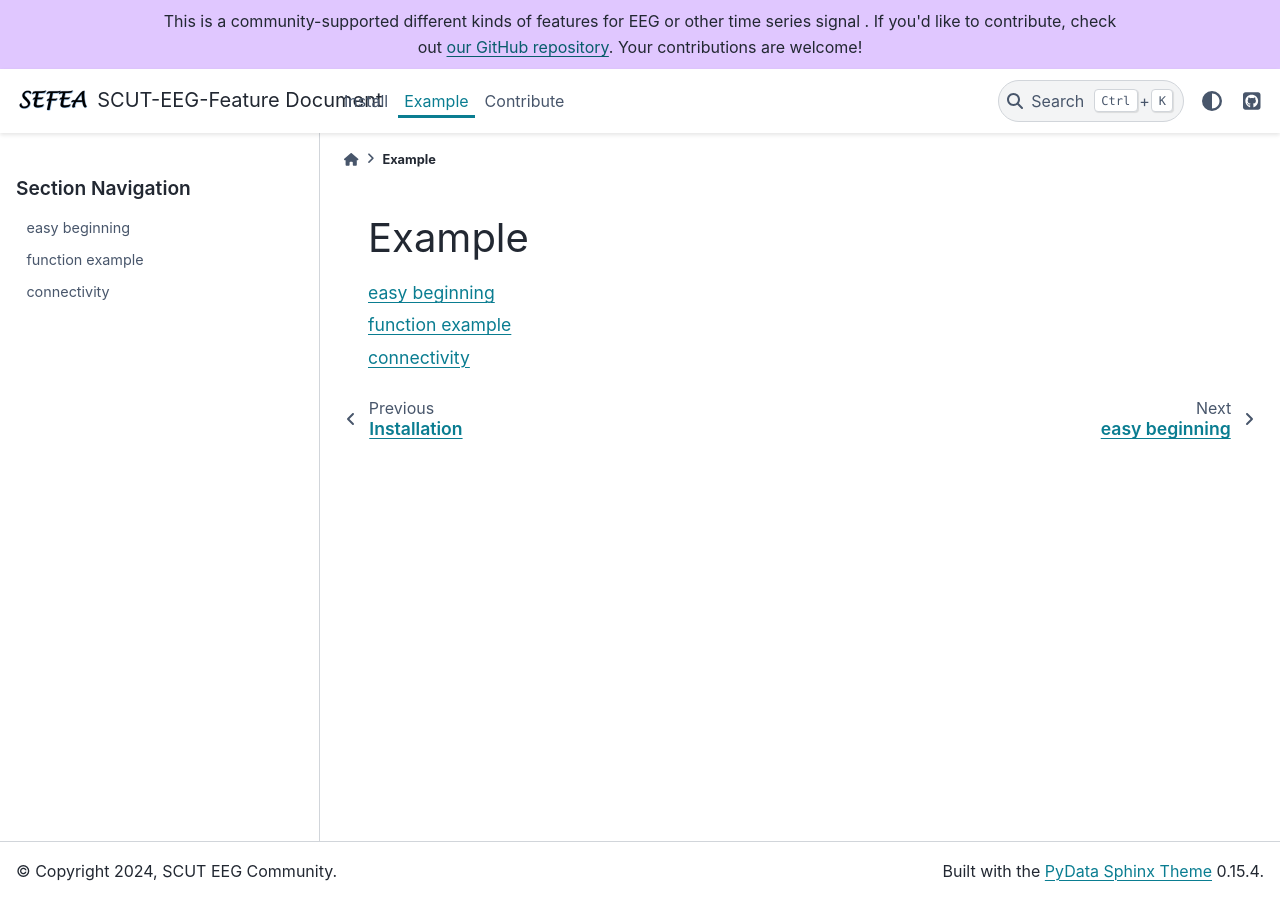
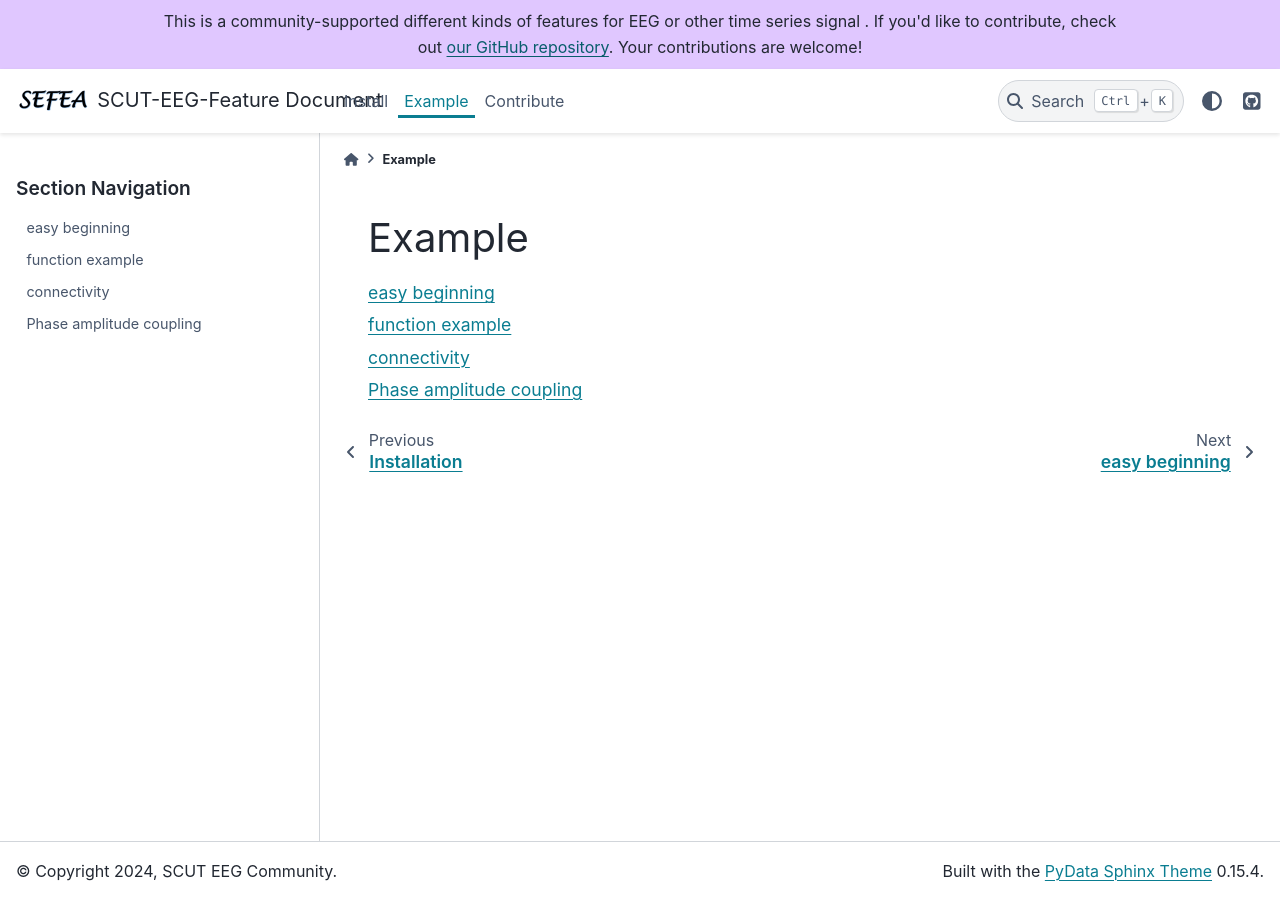
Before and after one commit to didi226/scut_eeg_feature, a Sphinx documentation site: the page built from docs/source/example/index.rst, in a window 1280 px wide. Built offline with Sphinx 7.4.7 and the PyData theme 0.15.4, drawn with Linux system fonts in a browser that asks for light colours; pages that are not in the unit, such as notebooks, are missing from menus.

Commit message:
PAC example

```diff
--- a/docs/source/example/index.rst
+++ b/docs/source/example/index.rst
@@ -8,4 +8,5 @@ Example
    feature_visualization.ipynb
    function.ipynb
    connectivity.ipynb
+   Phase_amplitude_coupling.ipynb
    .. sssm_example.ipynb
```
